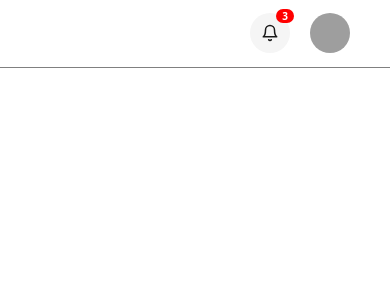
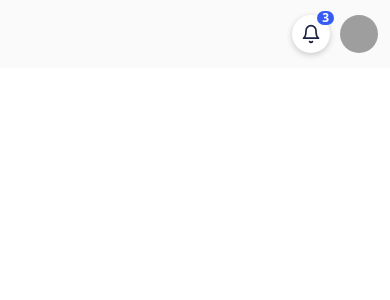
Before and after one commit to silvydwiayup/MyOpen-API-Frontend, a React (Vite) app: page / in a window 390 px wide. Shown: the top 300 px of the page. Built offline with nearby package versions, Linux system fonts and the light colour scheme; grey boxes are pictures that could not be loaded.

Commit message:
push top_navbar

```diff
--- a/src/components/top_navbar/Top_Navbar.css
+++ b/src/components/top_navbar/Top_Navbar.css
@@ -5,36 +5,25 @@
     justify-content: flex-end;
     align-items: center;
     padding: 10px 40px;
-    background-color: #ffffff;
+    background-color: var(--Primary-Background-Color);
     gap: 20px;
-    border-bottom: 1px solid gray;
 }
 
 .container-icon {
     position: relative;
     width: 40px;
     height: 40px;
-    background-color: #f5f5f5;
+    background-color: var(--Secondary-Background-Color);
     border-radius: 50%;
     display: flex;
     align-items: center;
     justify-content: center;
     cursor: pointer;
-}
+    box-shadow: 0 2px 6px rgba(0, 0, 0, 0.2);}
 
 .icon {
-    font-size: 18px;
-    color: #1a1a1a;
-}
-
-.dot {
-    position: absolute;
-    top: 6px;
-    right: 6px;
-    width: 8px;
-    height: 8px;
-    background-color: red;
-    border-radius: 50%;
+    font-size: var(--font-xl);
+    color: var(--Active-Color);
 }
 
 .container-profile {
@@ -50,11 +39,18 @@
     object-fit: cover;
 }
 
+.profile-img:hover {
+    box-shadow: 0 0 0 3px rgba(0, 0, 0, 0.15);
+    transition: box-shadow 0.3s ease;
+    cursor: pointer;
+  }
+
+
 .notif-header {
     font-weight: 600;
-    font-size: 16px;
+    font-size: var(--font-md);
     margin-bottom: 10px;
-    color: #333;
+    color: var(--Primary-Color);
 }
 
 .notif-list {
@@ -64,7 +60,7 @@
 }
 
 .notif-item {
-    font-size: 14px;
+    font-size: var(--font-sm);
     padding: 8px 0;
     border-bottom: 1px solid #eee;
 }
@@ -95,7 +91,7 @@
     position: absolute;
     top: 60px;
     right: 80px;
-    background-color: #fff;
+    background-color: var(--Secondary-Background-Color);
     border-radius: 8px;
     box-shadow: 0 4px 12px rgba(0, 0, 0, 0.15);
     padding: 16px;
@@ -108,22 +104,20 @@
     position: absolute;
     top: -4px;
     right: -4px;
-    background-color: red;
+    background-color: var(--Primary-Color);
     color: white;
-    font-size: 10px;
+    font-size: var(--font-xs);
     padding: 2px 6px;
     border-radius: 999px;
     font-weight: bold;
     line-height: 1;
 }
 
-
-
 .profile-dropdown {
     position: absolute;
     top: 60px;
     right: 20px;
-    background-color: #fff;
+    background-color: var(--Secondary-Background-Color);
     width: 220px;
     border-radius: 12px;
     box-shadow: 0 8px 20px rgba(0,0,0,0.15);
@@ -149,8 +143,8 @@
 }
 
 .dropdown-email {
-    font-size: 12px;
-    color: #000000;
+    font-size: var(--font-xs);
+    color: var(--Active-Color);
     margin: 0;
     font-weight: bold;
 }
@@ -163,14 +157,14 @@
 
 .dropdown-menu li {
     padding: 10px 12px;
-    font-size: 14px;
+    font-size: var(--font-sm);
     border-radius: 8px;
     transition: background 0.2s ease;
     cursor: pointer;
 }
 
 .dropdown-menu li:hover {
-    background-color: #f2f2f2;
+    background-color: var(--Primary-Hover);
 }
 
 .menu-icon {
@@ -178,3 +172,120 @@
     font-size: 16px;
     vertical-align: middle;
 }
+
+
+/* ======== Responsive Styles ======== */
+
+@media screen and (max-width: 1024px) {
+    .top-navbar {
+      padding: 10px 30px;
+      gap: 16px;
+    }
+
+    .notif-container,
+    .profile-dropdown {
+      top: 55px;
+      width: 260px;
+      padding: 14px;
+    }
+
+    .dropdown-avatar {
+      width: 44px;
+      height: 44px;
+    }
+}
+
+@media screen and (max-width: 768px) {
+    .top-navbar {
+      padding: 10px 20px;
+      gap: 14px;
+    }
+
+    .container-icon,
+    .container-profile {
+      width: 36px;
+      height: 36px;
+    }
+
+    .profile-img {
+      width: 36px;
+      height: 36px;
+    }
+
+    .notif-container,
+    .profile-dropdown {
+      width: 240px;
+      right: 16px;
+    }
+
+    .dropdown-avatar {
+      width: 40px;
+      height: 40px;
+    }
+
+    .dropdown-menu li {
+      font-size: var(--font-xs);
+    }
+}
+
+@media screen and (max-width: 480px) {
+    .top-navbar {
+      padding: 8px 12px;
+      gap: 10px;
+    }
+
+    .container-icon,
+    .container-profile {
+      width: 38px;
+      height: 38px;
+      /* background-color: aquamarine; */
+    }
+
+    .icon {
+      font-size: var(--font-lg);
+    }
+
+    .profile-img {
+      width: 38px;
+      height: 38px;
+    }
+
+    .notif-container,
+    .profile-dropdown {
+      width: 200px;
+      right: 10px;
+      padding: 12px;
+    }
+
+    .notif-header {
+      font-size: var(--font-sm);
+    }
+
+    .notif-item {
+      font-size: var(--font-xs);
+    }
+
+    .dropdown-avatar {
+      width: 36px;
+      height: 36px;
+    }
+
+    .dropdown-email {
+      font-size: var(--font-xs);
+    }
+
+    .dropdown-menu li {
+      font-size: var(--font-xs);
+      padding: 8px 10px;
+    }
+
+    .menu-icon {
+      font-size: 14px;
+      margin-right: 8px;
+    }
+
+    .dot-badge {
+      font-size: 12px;
+      padding: 1px 5px;
+    }
+}
--- a/src/components/top_navbar/Top_Navbar.jsx
+++ b/src/components/top_navbar/Top_Navbar.jsx
@@ -4,7 +4,7 @@ import { useState, useEffect, useRef } from 'react';
 
 const Top_Navbar = ({ user }) => {
     return <Container_Top_Navbar user={user} />;
-};
+  };
 
 const Container_Top_Navbar = () => {
   const [showNotif, setShowNotif] = useState(false);
```
